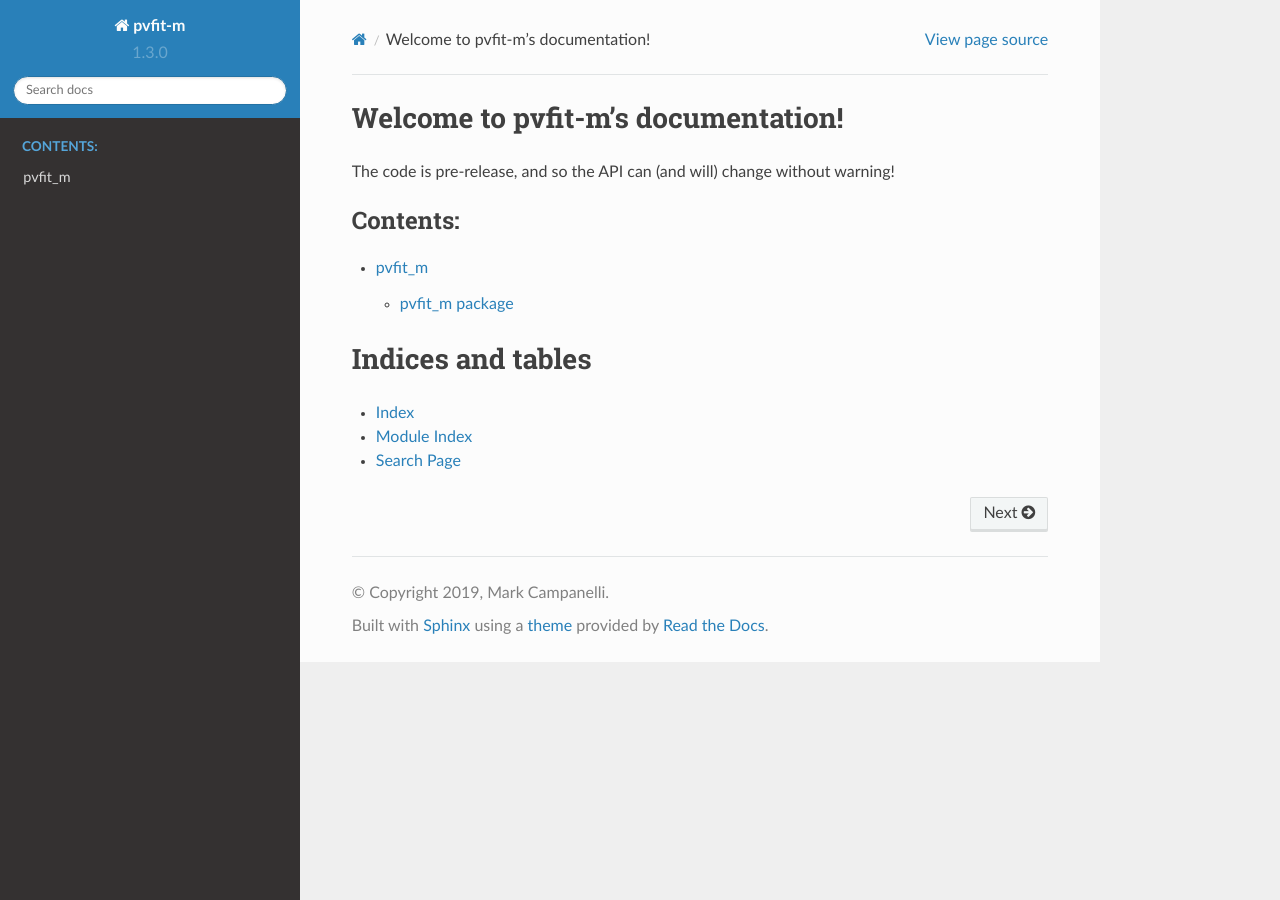
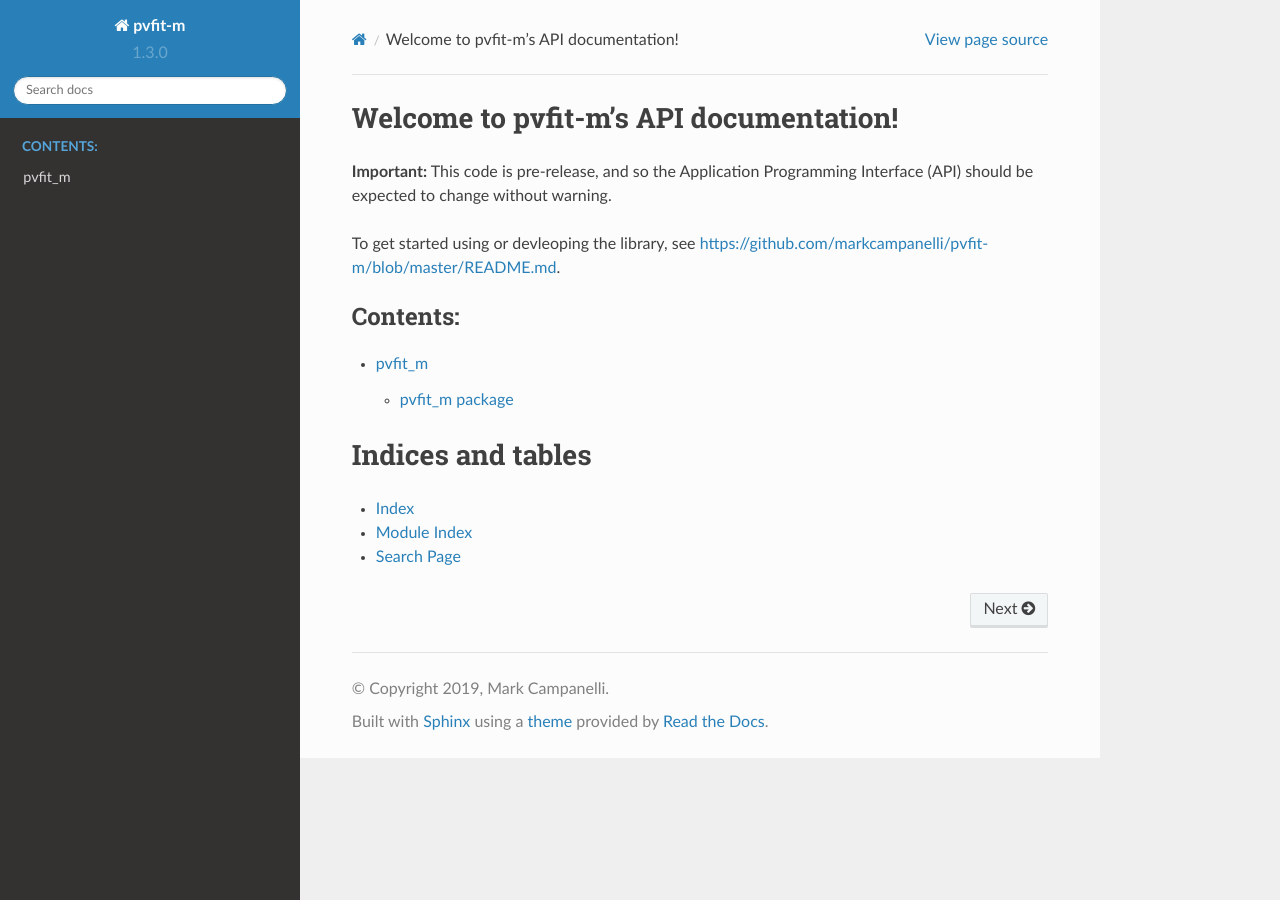
Before and after one commit to markcampanelli/pvfit, a Sphinx documentation site: the page built from docs/index.rst, in a window 1280 px wide. Built offline with Sphinx 7.4.7 and the Read the Docs theme 2.0.0, drawn with Linux system fonts in a browser that asks for light colours.

Commit message:
Fix Windows warnings in test and docs tweak

```diff
--- a/docs/index.rst
+++ b/docs/index.rst
@@ -3,10 +3,14 @@
    You can adapt this file completely to your liking, but it should at least
    contain the root `toctree` directive.
 
-Welcome to pvfit-m's documentation!
-===================================
+Welcome to pvfit-m's API documentation!
+=======================================
 
-The code is pre-release, and so the API can (and will) change without warning!
+**Important:** This code is pre-release, and so the Application Programming Interface (API)
+should be expected to change without warning.
+
+To get started using or devleoping the library, see
+https://github.com/markcampanelli/pvfit-m/blob/master/README.md.
 
 .. toctree::
    :maxdepth: 2
```
Also changed, not shown: 1 other file.
